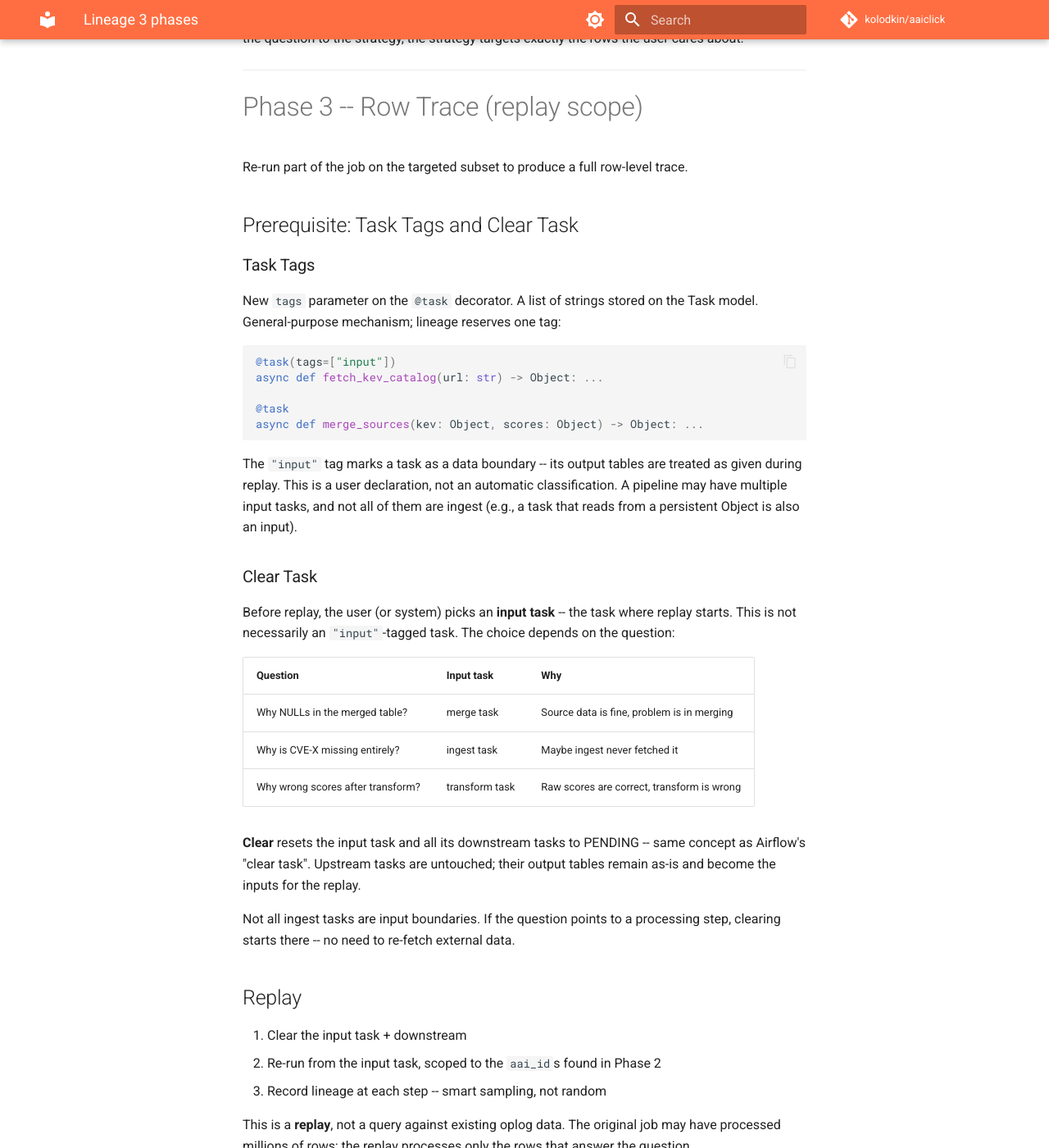
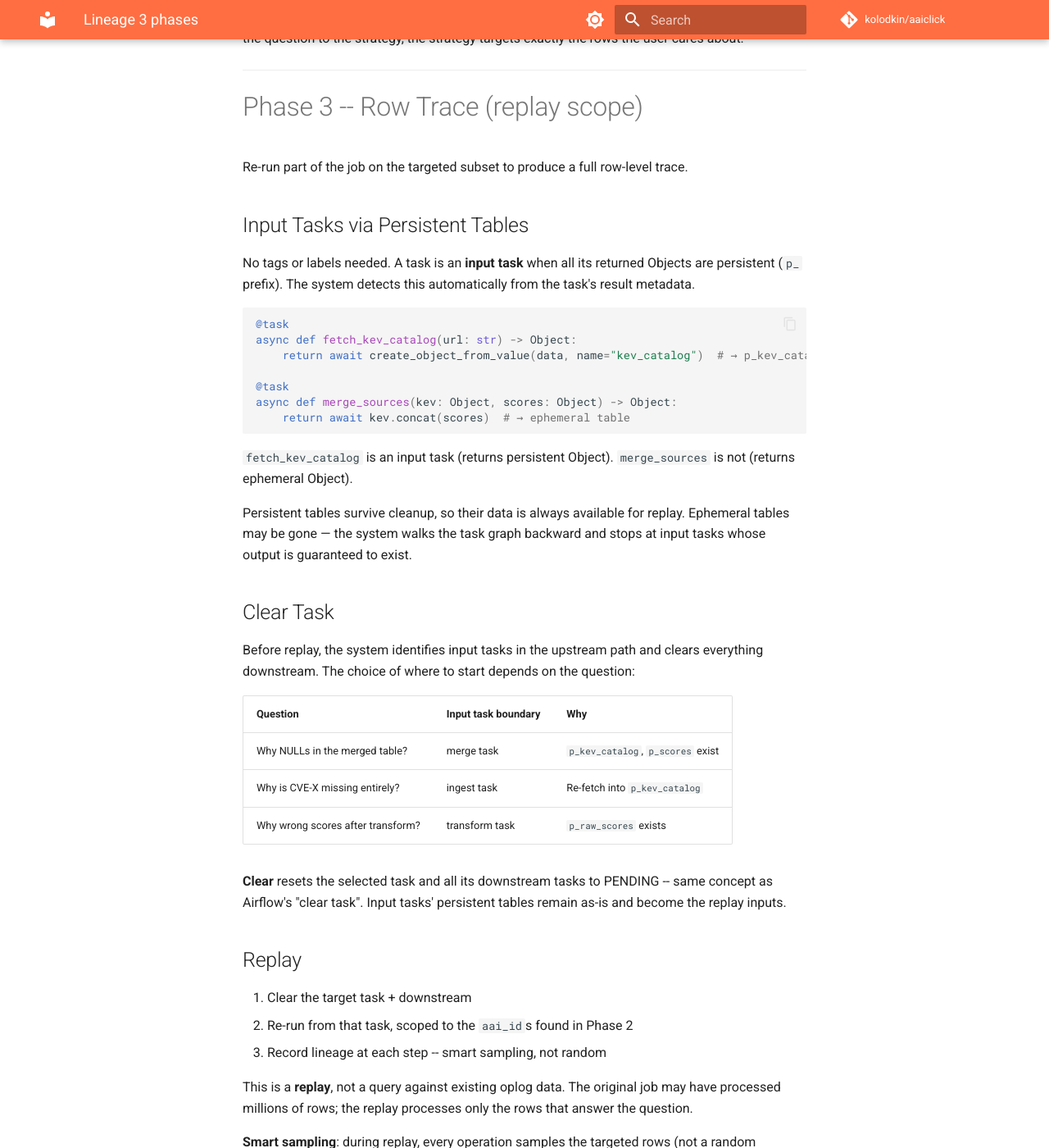
Before and after one commit to kolodkin/aaiclick, an MkDocs documentation site: the page built from docs/lineage_3_phases.md, in a window 1280 px wide and 1400 px high, scrolled down 2121 px. Shown: the whole window at 82% size. Built offline with MkDocs 1.6.1 and Material for MkDocs 9.7.7, drawn with Linux system fonts in a browser that asks for light colours; comment, search, counter and statistics services are not loaded; some of the changed text lies outside the part shown.

Commit message:
refactor: replace task tags with persistent table boundaries
Input tasks are detected automatically — a task is an input task when all
its returned Objects are persistent (p_ prefix). No tags, no new model
fields. Persistent tables survive cleanup and serve as replay boundaries.

````diff
--- a/docs/lineage_3_phases.md
+++ b/docs/lineage_3_phases.md
@@ -85,49 +85,49 @@ exactly the rows the user cares about.
 
 Re-run part of the job on the targeted subset to produce a full row-level trace.
 
-## Prerequisite: Task Tags and Clear Task
+## Input Tasks via Persistent Tables
 
-### Task Tags
-
-New `tags` parameter on the `@task` decorator. A list of strings stored on
-the Task model. General-purpose mechanism; lineage reserves one tag:
+No tags or labels needed. A task is an **input task** when all its returned
+Objects are persistent (`p_` prefix). The system detects this automatically
+from the task's result metadata.
 
 ```python
-@task(tags=["input"])
-async def fetch_kev_catalog(url: str) -> Object: ...
+@task
+async def fetch_kev_catalog(url: str) -> Object:
+    return await create_object_from_value(data, name="kev_catalog")  # → p_kev_catalog
 
 @task
-async def merge_sources(kev: Object, scores: Object) -> Object: ...
+async def merge_sources(kev: Object, scores: Object) -> Object:
+    return await kev.concat(scores)  # → ephemeral table
 ```
 
-The `"input"` tag marks a task as a data boundary -- its output tables are
-treated as given during replay. This is a user declaration, not an automatic
-classification. A pipeline may have multiple input tasks, and not all of them
-are ingest (e.g., a task that reads from a persistent Object is also an input).
+`fetch_kev_catalog` is an input task (returns persistent Object).
+`merge_sources` is not (returns ephemeral Object).
 
-### Clear Task
+Persistent tables survive cleanup, so their data is always available for
+replay. Ephemeral tables may be gone — the system walks the task graph
+backward and stops at input tasks whose output is guaranteed to exist.
 
-Before replay, the user (or system) picks an **input task** -- the task where
-replay starts. This is not necessarily an `"input"`-tagged task. The choice
-depends on the question:
+## Clear Task
 
-| Question                          | Input task            | Why                                       |
+Before replay, the system identifies input tasks in the upstream path and
+clears everything downstream. The choice of where to start depends on the
+question:
+
+| Question                          | Input task boundary   | Why                                       |
 |-----------------------------------|-----------------------|-------------------------------------------|
-| Why NULLs in the merged table?    | merge task            | Source data is fine, problem is in merging |
-| Why is CVE-X missing entirely?    | ingest task           | Maybe ingest never fetched it              |
-| Why wrong scores after transform? | transform task        | Raw scores are correct, transform is wrong |
+| Why NULLs in the merged table?    | merge task            | `p_kev_catalog`, `p_scores` exist         |
+| Why is CVE-X missing entirely?    | ingest task           | Re-fetch into `p_kev_catalog`             |
+| Why wrong scores after transform? | transform task        | `p_raw_scores` exists                     |
 
-**Clear** resets the input task and all its downstream tasks to PENDING --
-same concept as Airflow's "clear task". Upstream tasks are untouched; their
-output tables remain as-is and become the inputs for the replay.
-
-Not all ingest tasks are input boundaries. If the question points to a
-processing step, clearing starts there -- no need to re-fetch external data.
+**Clear** resets the selected task and all its downstream tasks to PENDING --
+same concept as Airflow's "clear task". Input tasks' persistent tables remain
+as-is and become the replay inputs.
 
 ## Replay
 
-1. Clear the input task + downstream
-2. Re-run from the input task, scoped to the `aai_id`s found in Phase 2
+1. Clear the target task + downstream
+2. Re-run from that task, scoped to the `aai_id`s found in Phase 2
 3. Record lineage at each step -- smart sampling, not random
 
 This is a **replay**, not a query against existing oplog data. The original job
@@ -137,11 +137,6 @@ answer the question.
 **Smart sampling**: during replay, every operation samples the targeted rows
 (not a random subset). The result is a complete trace from source to output for
 exactly the rows the user cares about.
-
-**Why replay instead of querying existing oplog?** The original job's oplog has
-random samples in `kwargs_aai_ids` / `result_aai_ids`. The specific rows from
-Phase 2 are unlikely to appear in those random samples. Replay guarantees the
-targeted rows are tracked through every operation.
 
 **Answers**: for this specific row, what operation produced it, what were its
 source values, and where in the pipeline did the data appear or disappear.
@@ -161,6 +156,5 @@ source values, and where in the pipeline did the data appear or disappear.
 
 | Prerequisite               | Status              | Notes                                              |
 |----------------------------|---------------------|----------------------------------------------------|
-| Task tags on `@task`       | Not yet implemented | `tags` field on Task model + decorator             |
 | Clear task + downstream    | Not yet implemented | Reset selected task and all downstream to PENDING  |
 | Scoped replay (row subset) | Not yet implemented | Re-run tasks on targeted `aai_id`s only            |
````
